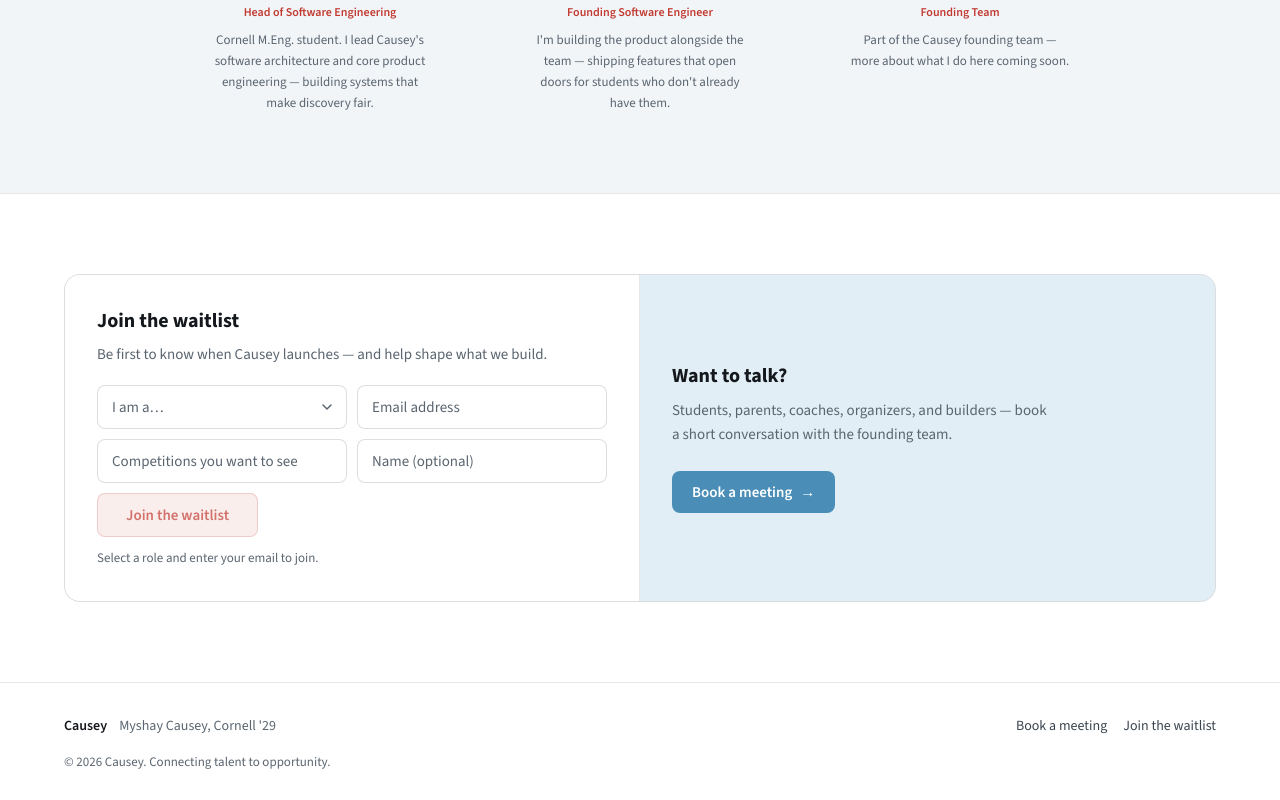
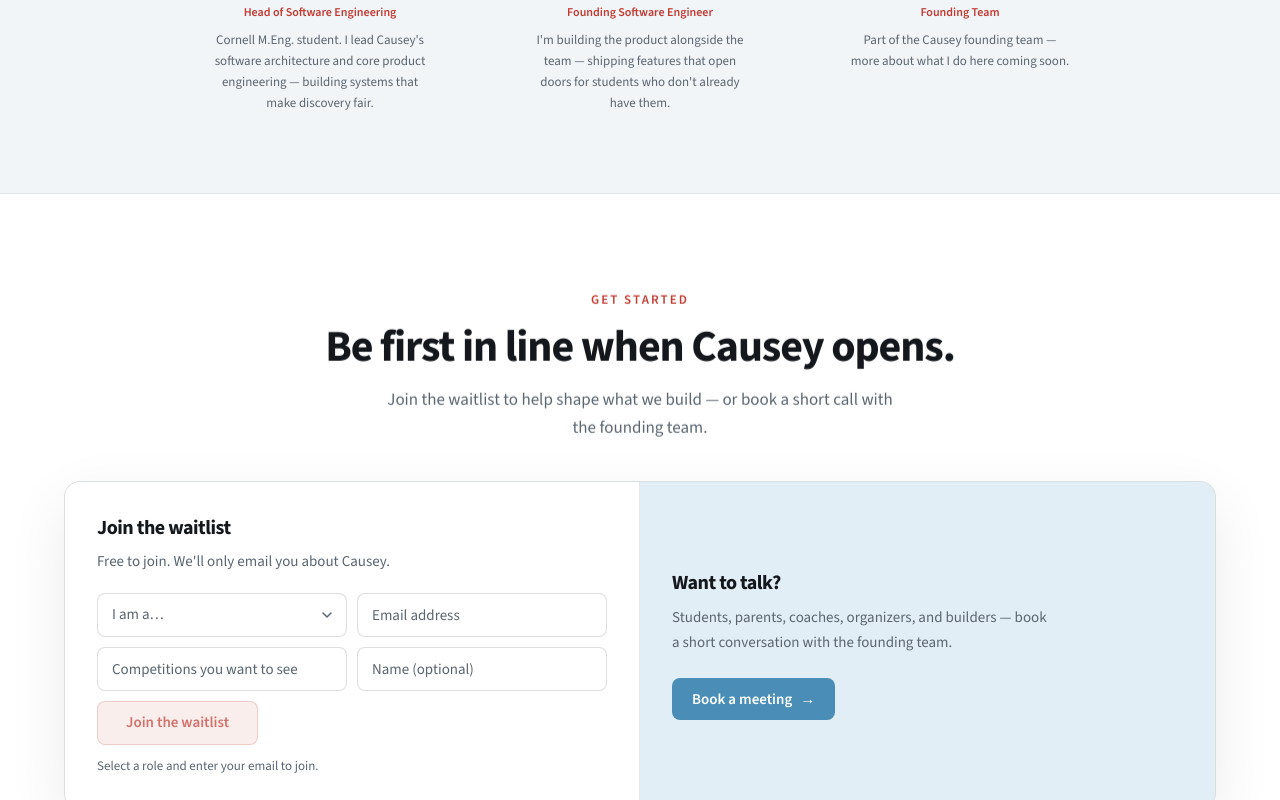
Before and after one commit to Admft/EdTech-Waitlist-Website, a Next.js app: page / in a window 1280 px wide. Shown: the part 3673-4473 px from the top of the page. Built offline with nearby package versions, Linux system fonts and the light colour scheme.

Commit message:
ui overhaul

```diff
--- a/src/app/page.tsx
+++ b/src/app/page.tsx
@@ -2,6 +2,7 @@
 import CompetitionCards from "@/components/CompetitionCards";
 import HeroScrollStage from "@/components/HeroScrollStage";
 import HowItWorks from "@/components/HowItWorks";
+import Reveal from "@/components/Reveal";
 import SmoothScrollLink from "@/components/SmoothScrollLink";
 import TeamSection from "@/components/TeamSection";
 import WaitlistForm from "@/components/WaitlistForm";
@@ -97,14 +98,32 @@
 
       <TeamSection />
 
-      <section className="section-rule bg-surface px-5 py-16 sm:px-8 sm:py-20">
+      <section id="join" className="section-rule scroll-mt-14 bg-surface px-5 py-16 sm:px-8 sm:py-24">
         <div className="mx-auto max-w-6xl">
-          <div className="grid overflow-hidden rounded-2xl border border-line bg-surface-soft lg:grid-cols-2">
+          <Reveal className="mx-auto max-w-2xl text-center">
+            <p className="text-[13px] font-semibold uppercase tracking-[0.16em] text-accent">
+              Get started
+            </p>
+            <h2 className="mt-3 text-[clamp(1.9rem,3.8vw,2.75rem)] font-bold leading-[1.1] tracking-tight text-foreground">
+              Be first in line when Causey opens.
+            </h2>
+            <p className="mx-auto mt-4 max-w-lg text-[17px] leading-relaxed text-muted">
+              Join the waitlist to help shape what we build — or book a short
+              call with the founding team.
+            </p>
+          </Reveal>
+
+          <Reveal
+            variant="scale"
+            delay={100}
+            className="mt-10 grid overflow-hidden rounded-2xl border border-line bg-surface-soft shadow-[0_20px_60px_rgba(20,24,28,0.08)] lg:grid-cols-2"
+          >
             <div className="border-b border-line bg-white p-6 sm:p-8 lg:border-b-0 lg:border-r">
-              <h2 className="text-xl font-bold text-foreground">Join the waitlist</h2>
+              <h3 className="text-xl font-bold tracking-tight text-foreground">
+                Join the waitlist
+              </h3>
               <p className="mt-2 text-[15px] text-muted">
-                Be first to know when Causey launches — and help shape what we
-                build.
+                Free to join. We&apos;ll only email you about Causey.
               </p>
               <div className="mt-5">
                 <WaitlistForm idPrefix="bottom" source="footer" />
@@ -112,7 +131,9 @@
             </div>
 
             <div className="flex flex-col justify-center bg-brand-blue-soft/50 p-6 sm:p-8">
-              <h2 className="text-xl font-bold text-foreground">Want to talk?</h2>
+              <h3 className="text-xl font-bold tracking-tight text-foreground">
+                Want to talk?
+              </h3>
               <p className="mt-2 max-w-sm text-[15px] leading-relaxed text-muted">
                 Students, parents, coaches, organizers, and builders — book a
                 short conversation with the founding team.
@@ -121,23 +142,37 @@
                 href={CALENDAR_URL}
                 target="_blank"
                 rel="noopener noreferrer"
-                className="mt-6 inline-flex w-fit items-center gap-2 rounded-lg bg-brand-blue px-5 py-2.5 text-[15px] font-semibold text-white transition hover:brightness-95"
+                className="group mt-6 inline-flex w-fit items-center gap-2 rounded-lg bg-brand-blue px-5 py-2.5 text-[15px] font-semibold text-white transition hover:brightness-95"
               >
                 Book a meeting
-                <span aria-hidden>→</span>
+                <span className="nudge-x" aria-hidden>→</span>
               </a>
             </div>
-          </div>
+          </Reveal>
         </div>
       </section>
 
-      <footer className="section-rule bg-surface px-5 py-8 sm:px-8">
-        <div className="mx-auto flex max-w-6xl flex-col gap-4 text-[14px] text-muted sm:flex-row sm:items-center sm:justify-between">
-          <div className="flex flex-col gap-2 sm:flex-row sm:items-center sm:gap-3">
-            <span className="font-semibold text-foreground">Causey</span>
-            <span>Myshay Causey, Cornell &apos;29</span>
+      <footer className="section-rule bg-surface px-5 py-10 sm:px-8">
+        <div className="mx-auto flex max-w-6xl flex-col gap-5 sm:flex-row sm:items-center sm:justify-between">
+          <div className="flex flex-col gap-1">
+            <CauseyLogo size="sm" />
+            <span className="text-[13px] text-muted">
+              Myshay Causey, Cornell &apos;29
+            </span>
           </div>
-          <div className="flex flex-wrap gap-4 sm:justify-end">
+          <div className="flex flex-wrap gap-x-6 gap-y-2 text-[14px] sm:justify-end">
+            <SmoothScrollLink
+              href="#how-it-works"
+              className="font-medium text-muted-strong transition hover:text-brand-red"
+            >
+              How it works
+            </SmoothScrollLink>
+            <SmoothScrollLink
+              href="#team"
+              className="font-medium text-muted-strong transition hover:text-brand-red"
+            >
+              Team
+            </SmoothScrollLink>
             <a
               href={CALENDAR_URL}
               target="_blank"
@@ -146,15 +181,15 @@
             >
               Book a meeting
             </a>
-            <a
+            <SmoothScrollLink
               href="#waitlist"
               className="font-medium text-muted-strong transition hover:text-brand-red"
             >
               Join the waitlist
-            </a>
+            </SmoothScrollLink>
           </div>
         </div>
-        <p className="mx-auto mt-4 max-w-6xl text-[13px] text-muted">
+        <p className="mx-auto mt-6 max-w-6xl border-t border-line pt-6 text-[13px] text-muted">
           © 2026 Causey. Connecting talent to opportunity.
         </p>
       </footer>
--- a/src/components/WhatCausey.tsx
+++ b/src/components/WhatCausey.tsx
@@ -143,14 +143,15 @@
 
         <div className="mt-14 grid grid-cols-6 gap-4">
           {FEATURES.map((feature, index) => (
-            <article
+            <div
               key={feature.title}
-              className={`scroll-reveal group flex flex-col rounded-2xl border border-line bg-white p-7 transition duration-300 hover:-translate-y-1 hover:border-accent/25 hover:shadow-[0_16px_40px_rgba(27,33,32,0.08)] ${feature.span}`}
+              className={`scroll-reveal ${feature.span}`}
               style={{
                 transitionDelay: visible ? `${120 + index * 80}ms` : "0ms",
               }}
             >
-              <span className="flex h-12 w-12 items-center justify-center rounded-xl bg-accent-soft text-brand-red transition group-hover:scale-105">
+              <article className="card-lift group flex h-full flex-col rounded-2xl border border-line bg-white p-7">
+                <span className="flex h-12 w-12 items-center justify-center rounded-xl bg-accent-soft text-brand-red transition duration-300 group-hover:scale-110">
                   {feature.icon}
                 </span>
                 <h3 className="mt-5 text-[1.2rem] font-bold tracking-tight text-foreground">
@@ -160,15 +161,17 @@
                   {feature.body}
                 </p>
               </article>
+            </div>
           ))}
 
-          <article
-            className="scroll-reveal group relative col-span-6 flex items-center gap-6 overflow-hidden rounded-2xl border border-brand-blue/20 bg-brand-blue-soft/45 p-8"
+          <div
+            className="scroll-reveal col-span-6"
             style={{
               transitionDelay: visible ? `${120 + FEATURES.length * 80}ms` : "0ms",
             }}
           >
-            <span className="flex h-14 w-14 shrink-0 items-center justify-center rounded-xl bg-white text-brand-blue-strong shadow-[0_6px_18px_rgba(58,122,163,0.18)]">
+            <article className="relative flex items-center gap-6 overflow-hidden rounded-2xl border border-brand-blue/20 bg-brand-blue-soft/45 p-8">
+              <span className="anim-float flex h-14 w-14 shrink-0 items-center justify-center rounded-xl bg-white text-brand-blue-strong shadow-[0_6px_18px_rgba(58,122,163,0.18)]">
                 {MISSION.icon}
               </span>
               <div className="min-w-0">
@@ -182,6 +185,7 @@
             </article>
           </div>
         </div>
+      </div>
     </section>
   );
 }
```
Lines whose indentation alone changed are shown as unchanged.
